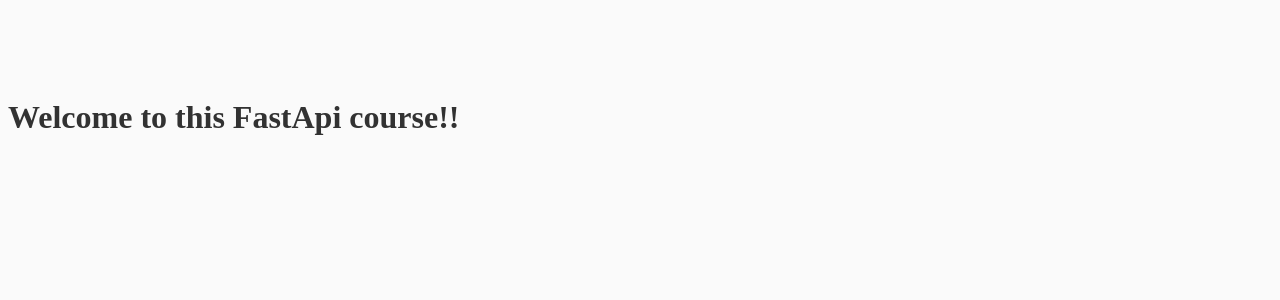
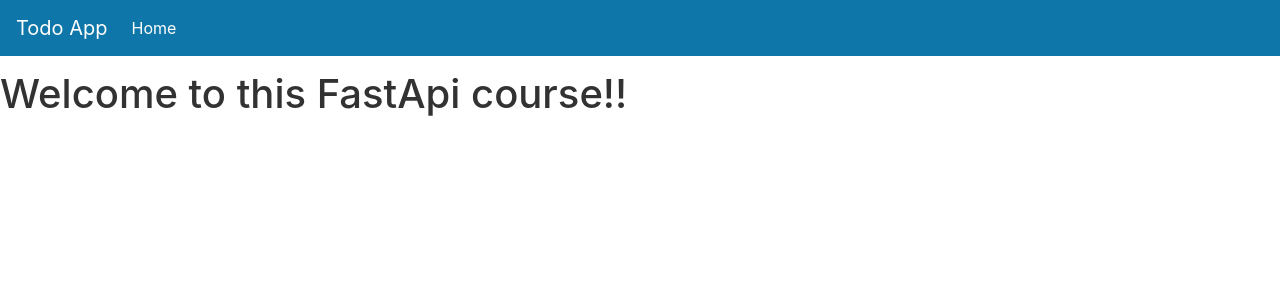
Before and after one commit to ikari2k/todoapp, a FastAPI app: page /todo/test in a window 1280 px wide. Shown: the top 300 px of the page. Run offline with FastAPI, Linux system fonts and the light colour scheme; some libraries are stand-ins or nearby versions.

Commit message:
home html first iteration

```diff
--- a/templates/home.html
+++ b/templates/home.html
@@ -2,10 +2,30 @@
 <html lang="en">
 <head>
     <meta charset="UTF-8">
-    <title>FastAPI</title>
+    <meta name="viewport", content="width=device-width, initial-scale=1, shrink-to-fit=no">
     <link rel="stylesheet" type="text/css" href="{{ url_for('static', path='/css/style.css') }}">
+    <link rel="stylesheet" type="text/css" href="{{ url_for('static', path='/css/bootstrap.css') }}">
+    <title>TodoApp</title>
 </head>
 <body>
-<h1>Welcome to this FastApi course!!</h1>
+    <div>
+        <nav class="navbar navbar-expand-md navbar-dark main-color fixed-top">
+            <a class="navbar-brand" href="#">Todo App</a>
+            <button class="navbar-toggler" type="button" data-toggle="collapse"
+                    data-target="#navbarNav" aria-controls="navbarNav" aria-expanded="false"
+                    aria-label="Toggle navigation">
+                    <span class="navbar-toggle-icon"> </span>
+            </button>
+            <div class="collapse navbar-collapse" id="navbarNav">
+                <ul class="navbar-nav">
+                    <li class="nav-item active">
+                        <a class='nav-link' href="#"> Home </a>
+                    </li>
+                </ul>
+            </div>
+        </nav>
+    </div>
+
+    <h1>Welcome to this FastApi course!!</h1>
 </body>
 </html>
```
